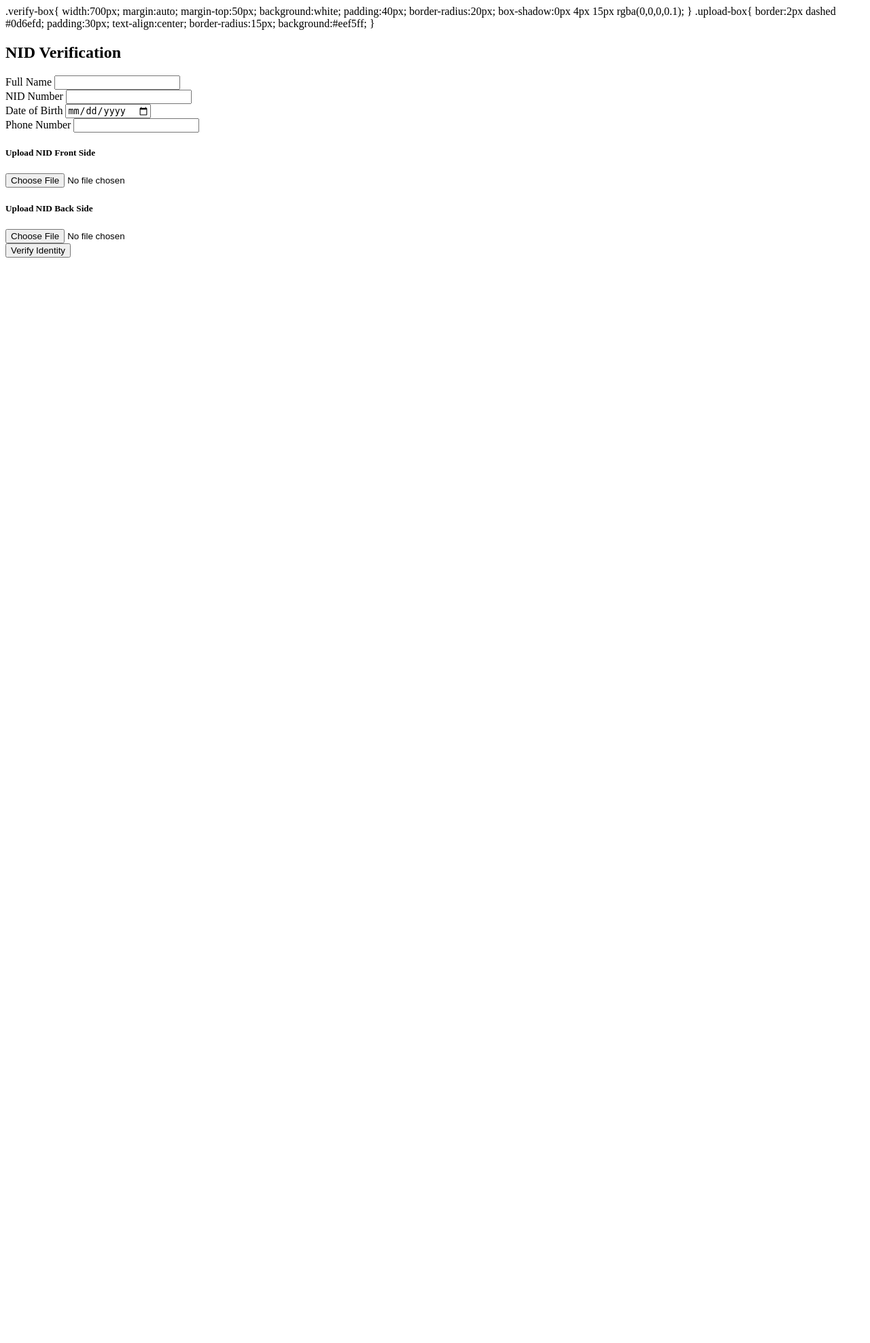
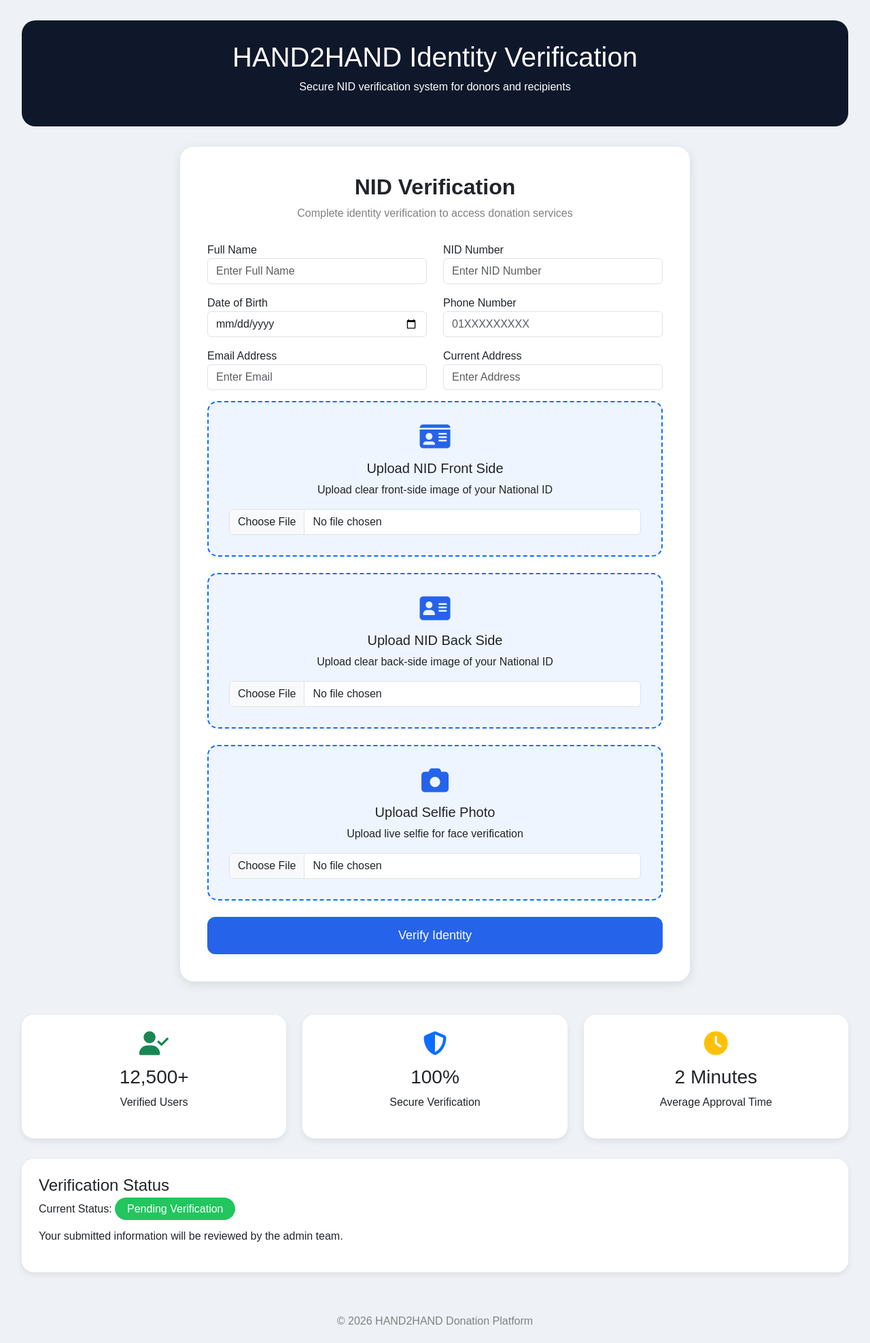
Before and after one commit to Labib-1008/HAND2HAND, a Django app: template HAND2HAND/custom_admin/templates/F_NID_Verification.html in a window 1280 px wide. Shown: the whole page at 68% size. Before the commit the page ends 379 px from the top, so only its background shows below. Run offline with Django 5.2, Linux system fonts and the light colour scheme; the template is opened without the code that fills it, so the values that code supplies are empty.

Commit message:
Fixed NID Verification Registration

```diff
--- a/HAND2HAND/custom_admin/templates/F_NID_Verification.html
+++ b/HAND2HAND/custom_admin/templates/F_NID_Verification.html
@@ -1,13 +1,63 @@
 <!DOCTYPE html>
+<html lang="en">
+
+<head>
+
+<meta charset="UTF-8">
+
+<meta name="viewport"
+content="width=device-width, initial-scale=1.0">
+
+<title>HAND2HAND NID Verification</title>
+
+<link href="https://cdn.jsdelivr.net/npm/bootstrap@5.3.3/dist/css/bootstrap.min.css"
+rel="stylesheet">
+
+<link rel="stylesheet"
+href="https://cdnjs.cloudflare.com/ajax/libs/font-awesome/6.5.1/css/all.min.css">
+
+<style>
+
+body{
+    background:#eef2f7;
+    font-family:Arial, Helvetica, sans-serif;
+}
+
+.main-container{
+    width:95%;
+    margin:auto;
+    margin-top:30px;
+}
+
+.top-header{
+    background:#0f172a;
+    color:white;
+    padding:30px;
+    border-radius:20px;
+    text-align:center;
+    margin-bottom:30px;
+}
 
 .verify-box{
-            width:700px;
+    width:750px;
     margin:auto;
-            margin-top:50px;
     background:white;
     padding:40px;
     border-radius:20px;
     box-shadow:0px 4px 15px rgba(0,0,0,0.1);
+}
+
+.verify-title{
+    text-align:center;
+    margin-bottom:30px;
+}
+
+.verify-title h2{
+    font-weight:bold;
+}
+
+.verify-title p{
+    color:gray;
 }
 
 .upload-box{
@@ -16,57 +66,331 @@
     text-align:center;
     border-radius:15px;
     background:#eef5ff;
+    transition:0.3s;
+}
+
+.upload-box:hover{
+    background:#dbeafe;
+}
+
+.upload-box i{
+    font-size:40px;
+    color:#2563eb;
+    margin-bottom:15px;
+}
+
+.verify-btn{
+    background:#2563eb;
+    color:white;
+    border:none;
+    padding:14px;
+    border-radius:12px;
+    width:100%;
+    font-size:18px;
+    transition:0.3s;
+}
+
+.verify-btn:hover{
+    background:#1d4ed8;
+}
+
+.status-box{
+    margin-top:30px;
+    background:white;
+    padding:25px;
+    border-radius:18px;
+    box-shadow:0px 4px 10px rgba(0,0,0,0.08);
+}
+
+.status-badge{
+    background:#22c55e;
+    color:white;
+    padding:8px 18px;
+    border-radius:20px;
+}
+
+.info-card{
+    background:white;
+    margin-top:25px;
+    padding:25px;
+    border-radius:18px;
+    text-align:center;
+    box-shadow:0px 4px 10px rgba(0,0,0,0.08);
+}
+
+.info-card i{
+    font-size:35px;
+    margin-bottom:15px;
+}
+
+.footer{
+    margin-top:40px;
+    text-align:center;
+    color:gray;
+    padding:20px;
+}
+
+@media(max-width:768px){
+
+.verify-box{
+    width:100%;
+    padding:25px;
+}
+
 }
 
 </style>
+
 </head>
+
 <body>
+
+<div class="main-container">
+
+<div class="top-header">
+
+<h1>HAND2HAND Identity Verification</h1>
+
+<p>
+
+Secure NID verification system for donors and recipients
+
+</p>
+
+</div>
 
 <div class="verify-box">
 
-    <h2 class="text-center mb-4">NID Verification</h2>
+<div class="verify-title">
+
+<h2>NID Verification</h2>
+
+<p>
+
+Complete identity verification to access donation services
+
+</p>
+
+</div>
 
 <form>
 
 <div class="row">
 
 <div class="col-md-6 mb-3">
+
 <label>Full Name</label>
-                <input type="text" class="form-control">
+
+<input type="text"
+class="form-control"
+placeholder="Enter Full Name">
+
 </div>
 
 <div class="col-md-6 mb-3">
+
 <label>NID Number</label>
-                <input type="text" class="form-control">
+
+<input type="text"
+class="form-control"
+placeholder="Enter NID Number">
+
 </div>
 
 <div class="col-md-6 mb-3">
+
 <label>Date of Birth</label>
-                <input type="date" class="form-control">
+
+<input type="date"
+class="form-control">
+
 </div>
 
 <div class="col-md-6 mb-3">
+
 <label>Phone Number</label>
-                <input type="text" class="form-control">
+
+<input type="text"
+class="form-control"
+placeholder="01XXXXXXXXX">
+
+</div>
+
+<div class="col-md-6 mb-3">
+
+<label>Email Address</label>
+
+<input type="email"
+class="form-control"
+placeholder="Enter Email">
+
+</div>
+
+<div class="col-md-6 mb-3">
+
+<label>Current Address</label>
+
+<input type="text"
+class="form-control"
+placeholder="Enter Address">
+
 </div>
 
 </div>
 
 <div class="upload-box mb-4">
+
+<i class="fa fa-id-card"></i>
+
 <h5>Upload NID Front Side</h5>
-            <input type="file" class="form-control mt-3">
+
+<p>
+
+Upload clear front-side image of your National ID
+
+</p>
+
+<input type="file"
+class="form-control mt-3">
+
 </div>
 
 <div class="upload-box mb-4">
+
+<i class="fa fa-address-card"></i>
+
 <h5>Upload NID Back Side</h5>
-            <input type="file" class="form-control mt-3">
+
+<p>
+
+Upload clear back-side image of your National ID
+
+</p>
+
+<input type="file"
+class="form-control mt-3">
+
 </div>
 
-        <button class="btn btn-primary w-100">Verify Identity</button>
+<div class="upload-box mb-4">
+
+<i class="fa fa-camera"></i>
+
+<h5>Upload Selfie Photo</h5>
+
+<p>
+
+Upload live selfie for face verification
+
+</p>
+
+<input type="file"
+class="form-control mt-3">
+
+</div>
+
+<button type="button"
+class="verify-btn">
+
+Verify Identity
+
+</button>
 
 </form>
 
 </div>
 
+<div class="row mt-4">
+
+<div class="col-md-4">
+
+<div class="info-card">
+
+<i class="fa fa-user-check text-success"></i>
+
+<h3>12,500+</h3>
+
+<p>Verified Users</p>
+
+</div>
+
+</div>
+
+<div class="col-md-4">
+
+<div class="info-card">
+
+<i class="fa fa-shield-halved text-primary"></i>
+
+<h3>100%</h3>
+
+<p>Secure Verification</p>
+
+</div>
+
+</div>
+
+<div class="col-md-4">
+
+<div class="info-card">
+
+<i class="fa fa-clock text-warning"></i>
+
+<h3>2 Minutes</h3>
+
+<p>Average Approval Time</p>
+
+</div>
+
+</div>
+
+</div>
+
+<div class="status-box">
+
+<h4>Verification Status</h4>
+
+<p>
+
+Current Status:
+
+<span class="status-badge">
+
+Pending Verification
+
+</span>
+
+</p>
+
+<p>
+
+Your submitted information will be reviewed by the admin team.
+
+</p>
+
+</div>
+
+<div class="footer">
+
+© 2026 HAND2HAND Donation Platform
+
+</div>
+
+</div>
+
+<script>
+
+const verifyButton =
+document.querySelector('.verify-btn');
+
+verifyButton.addEventListener('click',()=>{
+
+alert('Verification Request Submitted Successfully');
+
+});
+
+</script>
+
 </body>
+
 </html>
```
Lines whose indentation alone changed are shown as unchanged.
